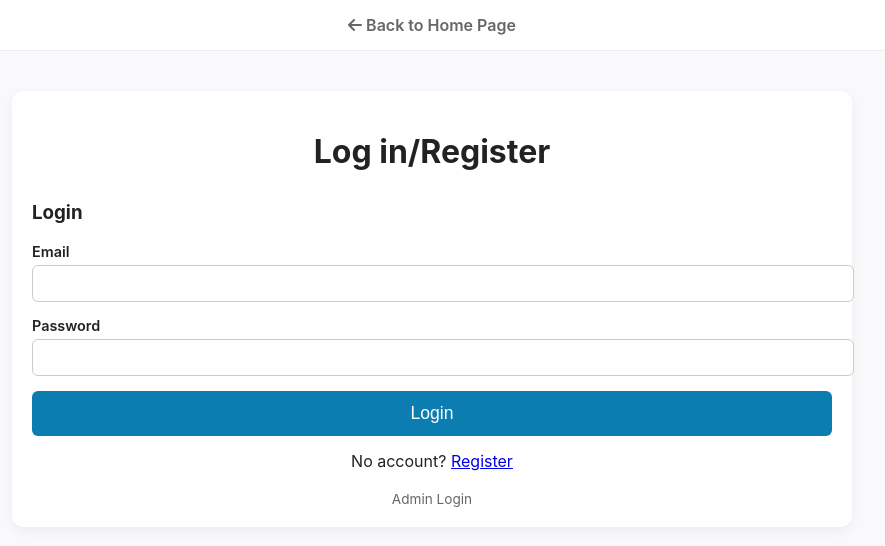
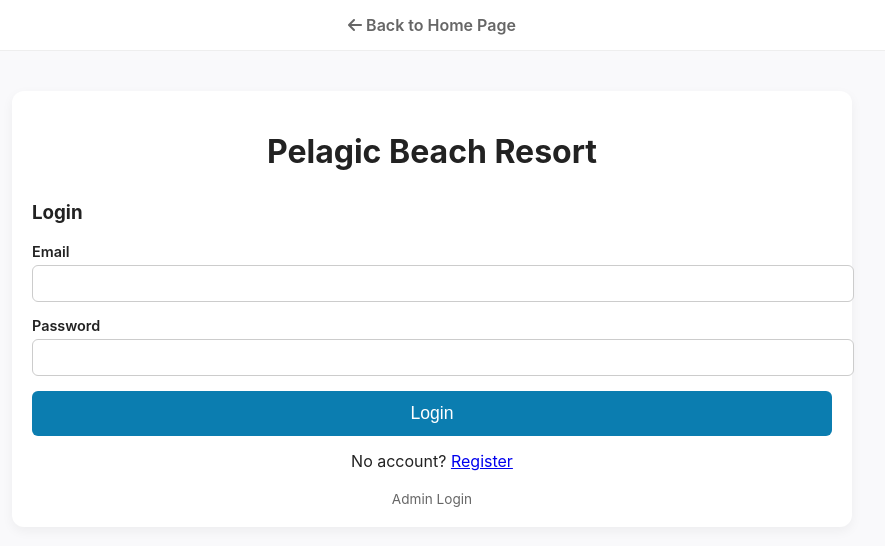
Before and after one commit to cholarmarie/pelagic, a website: page profile.html in a window 1280 px wide. Shown: the whole page, without its empty margins (208-1093 px from the left). Drawn offline with Linux system fonts and the light colour scheme.

Commit message:
profile.html

```diff
--- a/profile.html
+++ b/profile.html
@@ -38,7 +38,7 @@
 <div class="nav-back"><a href="index.html"><i class="fas fa-arrow-left"></i> Back to Home Page</a></div>
 
 <div class="container">
-    <h1 style="text-align:center; margin-bottom: 30px;">Log in/Register</h1>
+    <h1 style="text-align:center; margin-bottom: 30px;">Pelagic Beach Resort</h1>
 
     <div id="auth-section">
         <div id="login-form">
```
